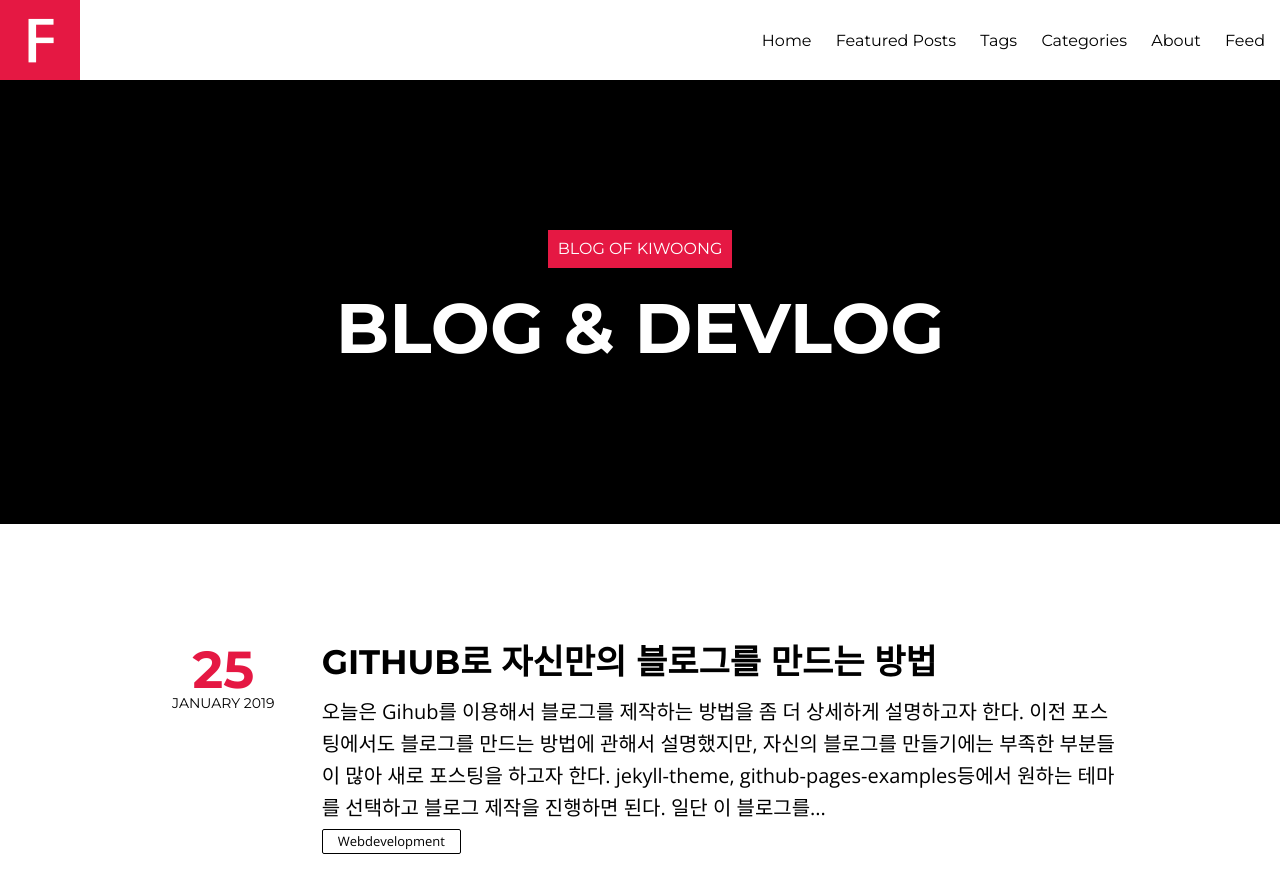
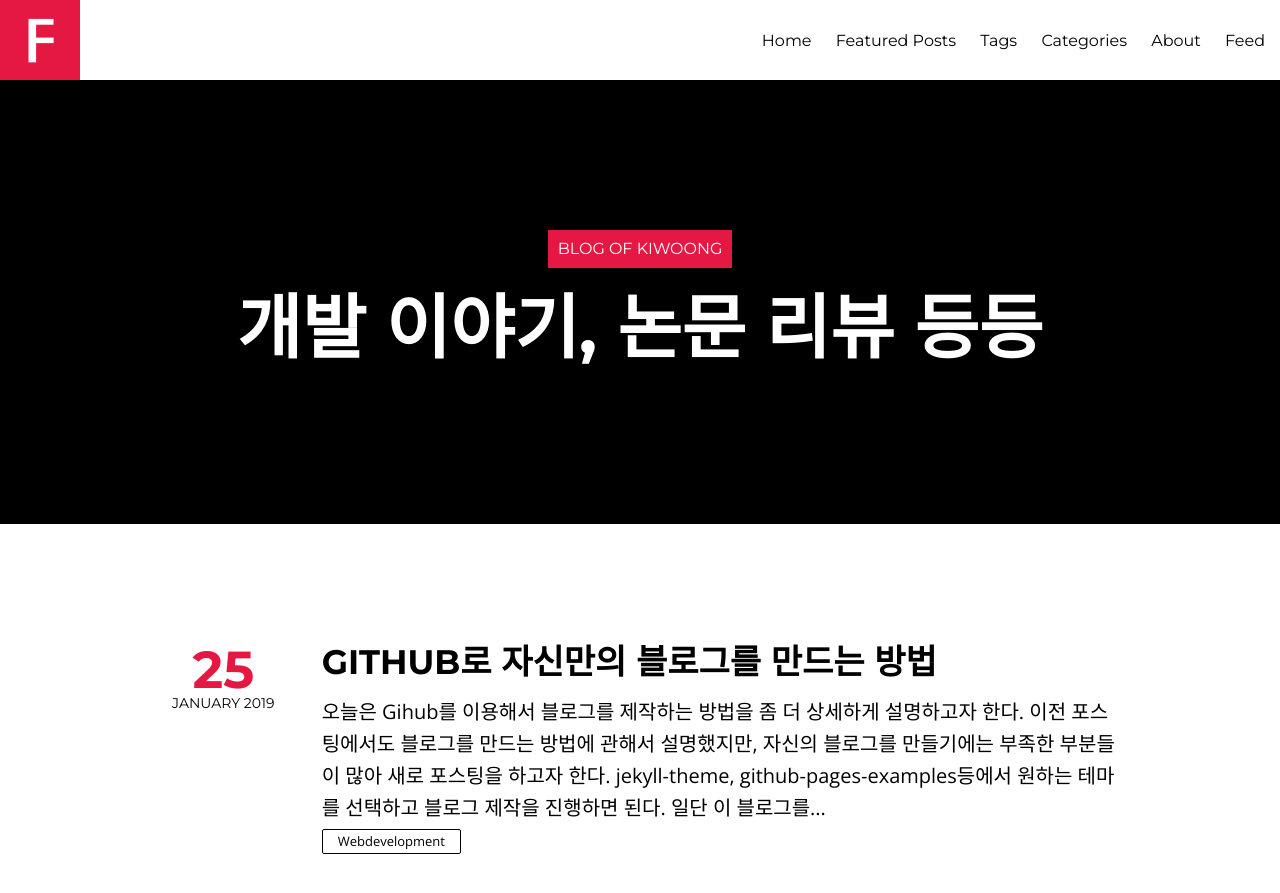
Before and after one commit to kimbumso/kimbumso.github.io, a Jekyll site: the page built from index.html, in a window 1280 px wide and 900 px high. Shown: the top 893 px of the window. Built offline with Jekyll 4.4.1, drawn with Linux system fonts in a browser that asks for light colours; nearby versions of some CDN libraries; the list of posts is cut into pages by our own code; some of the changed lines change nothing that is shown.

Commit message:
설명 정리

```diff
--- a/_config.yml
+++ b/_config.yml
@@ -1,5 +1,5 @@
 title:            Blog of Kiwoong
-description:      "blog & devlog"
+description:      "개발 이야기, 논문 리뷰 등등"
 logo:             logo.png
 disqus_shortname: newhiwoong
 disqus_url : newhiwoong@gamil.com
--- a/index.html
+++ b/index.html
@@ -1,8 +1,8 @@
 ---
 layout: home
-title: Blog of newhiwoong
+title: Blog of Kiwoong
 description: "Kiwoong(newhiwoong)의 기술 블로그"
-headline: Blog of newhiwoong
+headline: Blog of Kiwoong
 tags: [Technology, Deep learning, Github, DNN, engineering, blog, Community detection,  Sequence model, Generic model, Paper review]
 ---
 {% if site.paginate %}
```
